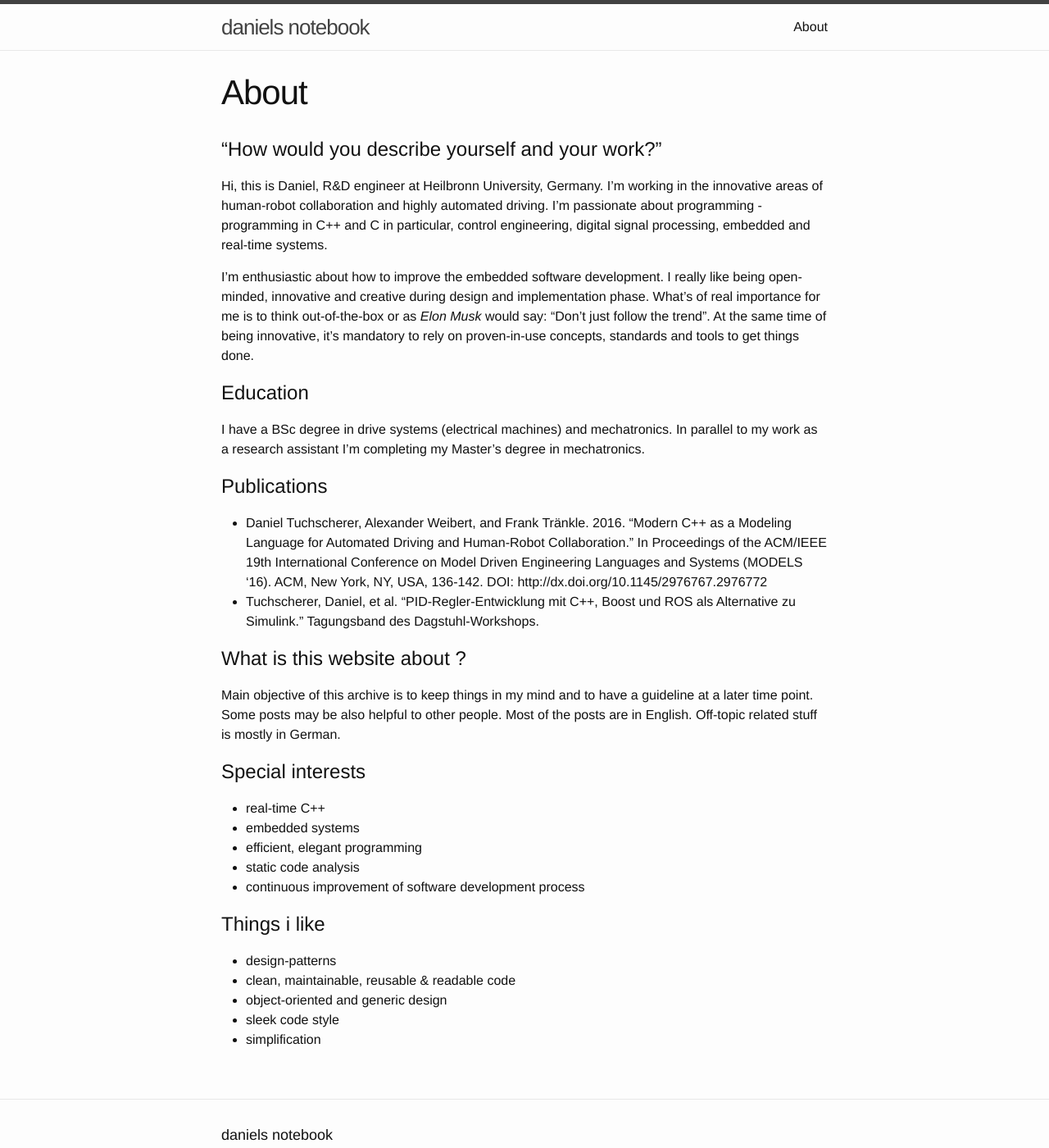
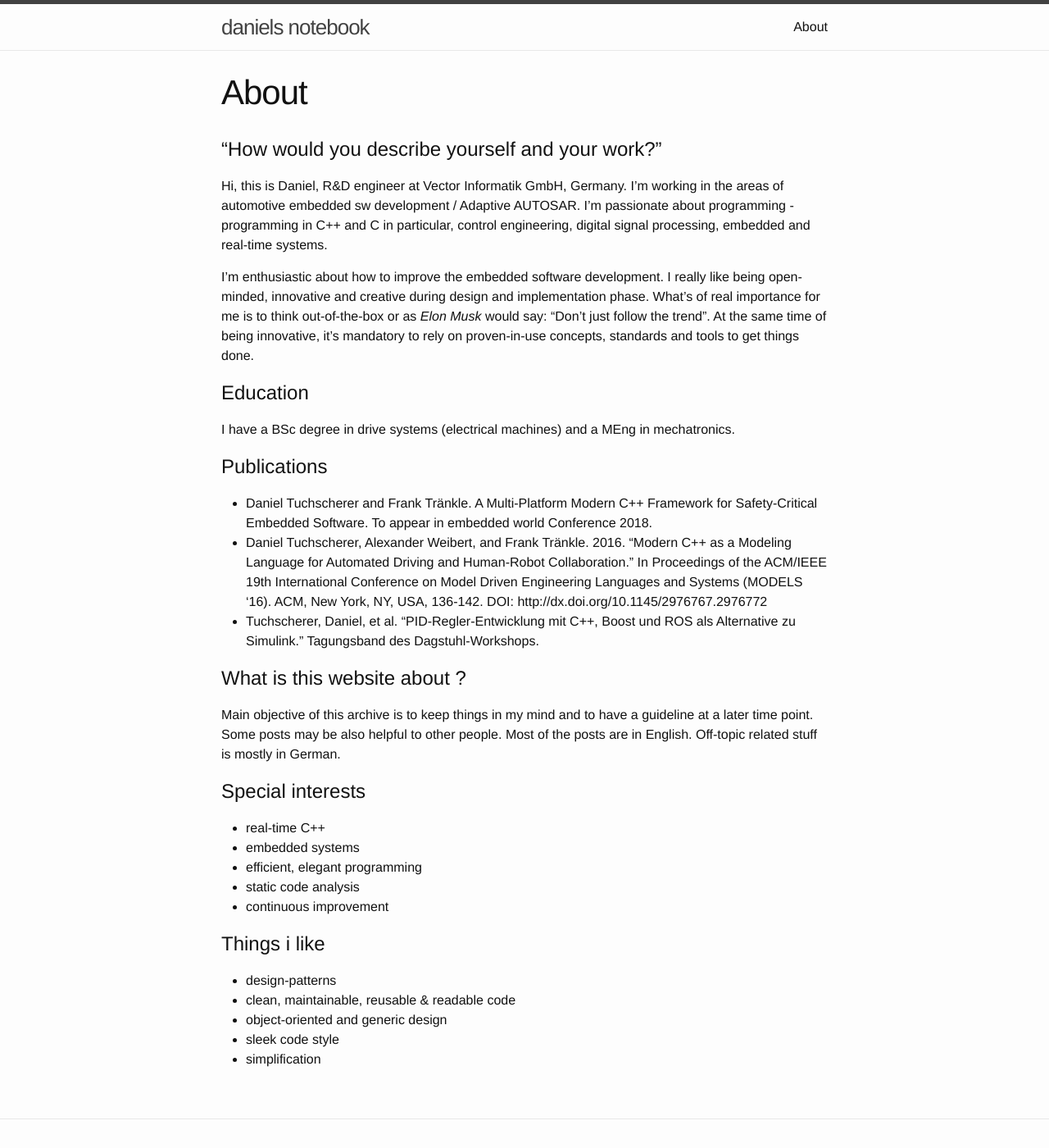
Before and after one commit to chopyy/dtuchsch.github.io, a Jekyll site: the page built from about.md, in a window 1280 px wide and 1400 px high. Shown: the whole window at 82% size. Built offline with Jekyll 4.4.1, drawn with Linux system fonts in a browser that asks for light colours.

Commit message:
Update about.md

```diff
--- a/about.md
+++ b/about.md
@@ -6,16 +6,17 @@ permalink: /about/
 
 # "How would you describe yourself and your work?"
 
-Hi, this is Daniel, R&D engineer at Heilbronn University, Germany. I'm working in the innovative areas of human-robot collaboration and highly automated driving. I'm passionate about programming - programming in C++ and C in particular, control engineering, digital signal processing, embedded and real-time systems.
+Hi, this is Daniel, R&D engineer at Vector Informatik GmbH, Germany. I'm working in the areas of automotive embedded sw development / Adaptive AUTOSAR. I'm passionate about programming - programming in C++ and C in particular, control engineering, digital signal processing, embedded and real-time systems.
 
 I'm enthusiastic about how to improve the embedded software development. I really like being open-minded, innovative and creative during design and implementation phase. What's of real importance for me is to think out-of-the-box or as *Elon Musk* would say: "Don't just follow the trend". At the same time of being innovative, it's mandatory to rely on proven-in-use concepts, standards and tools to get things done.
 
 # Education
 
-I have a BSc degree in drive systems (electrical machines) and mechatronics. In parallel to my work as a research assistant I'm completing my Master's degree in mechatronics.
+I have a BSc degree in drive systems (electrical machines) and a MEng in mechatronics.
 
 # Publications
 
+* Daniel Tuchscherer and Frank Tränkle. A Multi-Platform Modern C++ Framework for Safety-Critical Embedded Software. To appear in embedded world Conference 2018.
 * Daniel Tuchscherer, Alexander Weibert, and Frank Tränkle. 2016. "Modern C++ as a Modeling Language for Automated Driving and Human-Robot Collaboration." In Proceedings of the ACM/IEEE 19th International Conference on Model Driven Engineering Languages and Systems (MODELS '16). ACM, New York, NY, USA, 136-142. DOI: http://dx.doi.org/10.1145/2976767.2976772
 * Tuchscherer, Daniel, et al. "PID-Regler-Entwicklung mit C++, Boost und ROS als Alternative zu Simulink." Tagungsband des Dagstuhl-Workshops.
 
@@ -29,7 +30,7 @@ Main objective of this archive is to keep things in my mind and to have a guidel
 * embedded systems
 * efficient, elegant programming
 * static code analysis
-* continuous improvement of software development process
+* continuous improvement
 
 # Things i like
 
```
